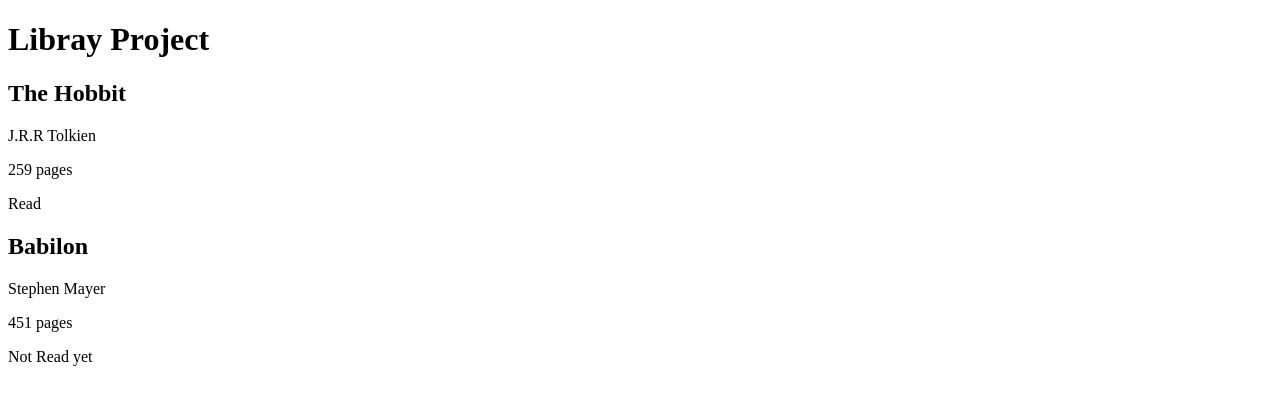
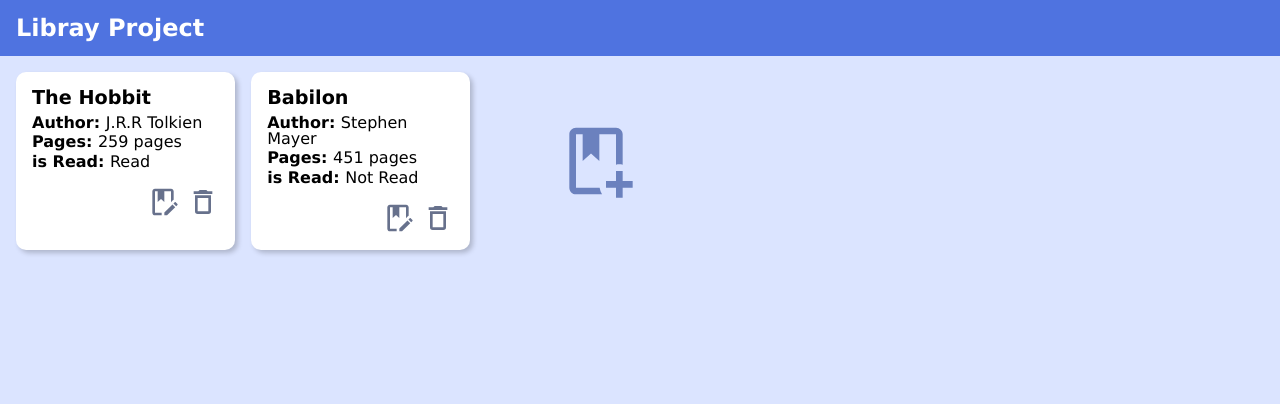
Before and after one commit to AlcaldeLeonardo/library, a plain HTML site: page index.html in a window 1280 px wide. Drawn offline with Linux system fonts and the light colour scheme.

Commit message:
basic structure website done

```diff
--- a/css/index.css
+++ b/css/index.css
@@ -0,0 +1,90 @@
+body{
+    box-sizing: border-box;
+    background-color:#dbe4ff;
+    font-family:'Lucida Sans', 'Lucida Sans Regular', 'Lucida Grande', 'Lucida Sans Unicode', Geneva, Verdana, sans-serif
+}
+
+.header{
+    background-color: #4F73E0;
+    padding: 1rem;
+}
+
+main{
+}
+
+.header__title{
+    font-size: 1.5rem;
+    color: white;
+}
+
+.library{
+    display: flex;
+    flex-wrap: wrap;
+    gap: 1rem;
+    padding: 1rem;
+}
+
+.card {
+    width: 15%;
+    background-color: white;
+    border-radius: 10px;
+    box-shadow: 3px 3px 5px rgba(0, 0, 0, 0.205);
+    padding: 1rem;
+}
+
+.cardbook__title{
+    font-size: 1.2rem;
+    margin-bottom: .5rem;
+}
+
+.cardbook__author, .cardbook__page, .cardbook__isRead {
+    margin-bottom: .2rem;
+}
+
+.cardbook__author::before{
+    content: "Author: ";
+}
+.cardbook__page::before{
+    content: "Pages: "
+}
+.cardbook__isRead::before{
+    content: "is Read: "
+}
+.cardbook__author::before, .cardbook__page::before, .cardbook__isRead::before, .title {
+    font-weight: bold;
+}
+
+.buttonBox{
+    display: flex;
+    justify-content:end;
+    gap: .5rem;
+    margin-top: 1rem;
+    color: rgba(31, 45, 85, 0.678);
+}
+
+.buttonBox__btn{
+    width: 2rem;
+}
+
+.btn{
+    fill: currentColor;
+}
+
+.btn:hover{
+    cursor: pointer;
+    color: black;
+}
+.cardPlus{
+    display: flex;
+    justify-content: center;
+    align-items: center;
+    background: none;
+    box-shadow: none;
+}
+.cardPlus__btn{
+    width: 5rem;
+    color: #6b81be;
+}
+.cardPlus__btn:hover{
+    color: #31406b;
+}
--- /dev/null
+++ b/css/reset.css
@@ -0,0 +1,48 @@
+/* http://meyerweb.com/eric/tools/css/reset/
+   v2.0 | 20110126
+   License: none (public domain)
+*/
+
+html, body, div, span, applet, object, iframe,
+h1, h2, h3, h4, h5, h6, p, blockquote, pre,
+a, abbr, acronym, address, big, cite, code,
+del, dfn, em, img, ins, kbd, q, s, samp,
+small, strike, strong, sub, sup, tt, var,
+b, u, i, center,
+dl, dt, dd, ol, ul, li,
+fieldset, form, label, legend,
+table, caption, tbody, tfoot, thead, tr, th, td,
+article, aside, canvas, details, embed,
+figure, figcaption, footer, header, hgroup,
+menu, nav, output, ruby, section, summary,
+time, mark, audio, video {
+	margin: 0;
+	padding: 0;
+	border: 0;
+	font-size: 100%;
+	font: inherit;
+	vertical-align: baseline;
+}
+/* HTML5 display-role reset for older browsers */
+article, aside, details, figcaption, figure,
+footer, header, hgroup, menu, nav, section {
+	display: block;
+}
+body {
+	line-height: 1;
+}
+ol, ul {
+	list-style: none;
+}
+blockquote, q {
+	quotes: none;
+}
+blockquote:before, blockquote:after,
+q:before, q:after {
+	content: '';
+	content: none;
+}
+table {
+	border-collapse: collapse;
+	border-spacing: 0;
+}
--- a/index.html
+++ b/index.html
@@ -4,6 +4,7 @@
     <meta charset="UTF-8">
     <meta name="viewport" content="width=device-width, initial-scale=1.0">
     <title>Libray Odin Project</title>
+    <link rel="stylesheet" href="css/reset.css">
     <link rel="stylesheet" href="css/index.css">
 </head>
 <body>
@@ -12,17 +13,32 @@
     </header>
     <main class="main">
         <div class="library">
-            <div class="library__cardbook cardbook">
+            <div class="library__cardbook cardbook card">
                 <h2 class="cardbook__title title">The Hobbit</h2>
                 <p class="cardbook__author author">J.R.R Tolkien</p>
                 <p class="cardbook__page page">259 pages</p>
-                <p class="cardbook_isRead isRead">Read</p>
+                <p class="cardbook__isRead isRead">Read</p>
+                <div class="buttonBox">
+                    <svg class="buttonBox__edit buttonBox__btn btn" xmlns="http://www.w3.org/2000/svg" viewBox="0 0 24 24"><title>book edit</title><path d="M6 20H11V22H6C4.89 22 4 21.11 4 20V4C4 2.9 4.89 2 6 2H18C19.11 2 20 2.9 20 4V10.3C19.78 10.42 19.57 10.56 19.39 10.74L18 12.13V4H13V12L10.5 9.75L8 12V4H6V20M22.85 13.47L21.53 12.15C21.33 11.95 21 11.95 20.81 12.15L19.83 13.13L21.87 15.17L22.85 14.19C23.05 14 23.05 13.67 22.85 13.47M13 19.96V22H15.04L21.17 15.88L19.13 13.83L13 19.96Z" /></svg>
+
+                    <svg class="buttonBox__delete buttonBox__btn btn" xmlns="http://www.w3.org/2000/svg" viewBox="0 0 24 24"><title>delete</title><path d="M6,19A2,2 0 0,0 8,21H16A2,2 0 0,0 18,19V7H6V19M8,9H16V19H8V9M15.5,4L14.5,3H9.5L8.5,4H5V6H19V4H15.5Z" /></svg>
+                </div>
             </div>
-            <div class="library__cardbook cardbook">
+
+            <div class="library__cardbook cardbook card">
                 <h2 class="cardbook__title title">Babilon</h2>
                 <p class="cardbook__author author">Stephen Mayer</p>
                 <p class="cardbook__page page">451 pages</p>
-                <p class="cardbook_isRead isRead">Not Read yet</p>
+                <p class="cardbook__isRead isRead">Not Read</p>
+                <div class="buttonBox">
+                    <svg class="buttonBox__edit buttonBox__btn btn" xmlns="http://www.w3.org/2000/svg" viewBox="0 0 24 24"><title>book edit</title><path d="M6 20H11V22H6C4.89 22 4 21.11 4 20V4C4 2.9 4.89 2 6 2H18C19.11 2 20 2.9 20 4V10.3C19.78 10.42 19.57 10.56 19.39 10.74L18 12.13V4H13V12L10.5 9.75L8 12V4H6V20M22.85 13.47L21.53 12.15C21.33 11.95 21 11.95 20.81 12.15L19.83 13.13L21.87 15.17L22.85 14.19C23.05 14 23.05 13.67 22.85 13.47M13 19.96V22H15.04L21.17 15.88L19.13 13.83L13 19.96Z" /></svg>
+
+                    <svg class="buttonBox__delete buttonBox__btn btn" xmlns="http://www.w3.org/2000/svg" viewBox="0 0 24 24"><title>delete</title><path d="M6,19A2,2 0 0,0 8,21H16A2,2 0 0,0 18,19V7H6V19M8,9H16V19H8V9M15.5,4L14.5,3H9.5L8.5,4H5V6H19V4H15.5Z" /></svg>
+                </div>
+            </div>
+
+            <div class="library__cardPlus cardPlus card">
+                <svg alt="add Book" class="cardPlus__btn btn"xmlns="http://www.w3.org/2000/svg" viewBox="0 0 24 24"><title>add Book</title><path d="M13.09 20C13.21 20.72 13.46 21.39 13.81 22H6C4.89 22 4 21.11 4 20V4C4 2.9 4.89 2 6 2H18C19.11 2 20 2.9 20 4V13.09C19.67 13.04 19.34 13 19 13C18.66 13 18.33 13.04 18 13.09V4H13V12L10.5 9.75L8 12V4H6V20H13.09M20 18V15H18V18H15V20H18V23H20V20H23V18H20Z" /></svg>
             </div>
         </div>
     </main>
```
